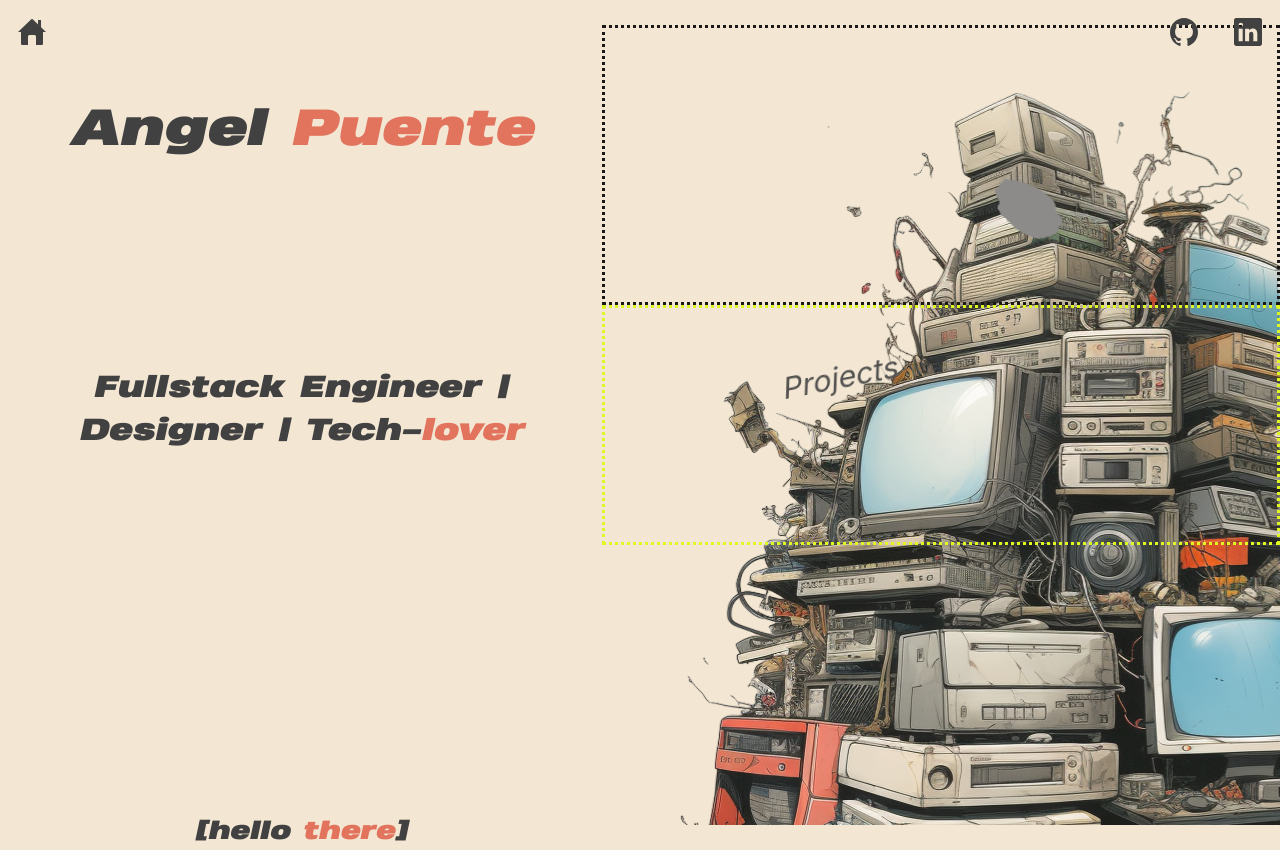
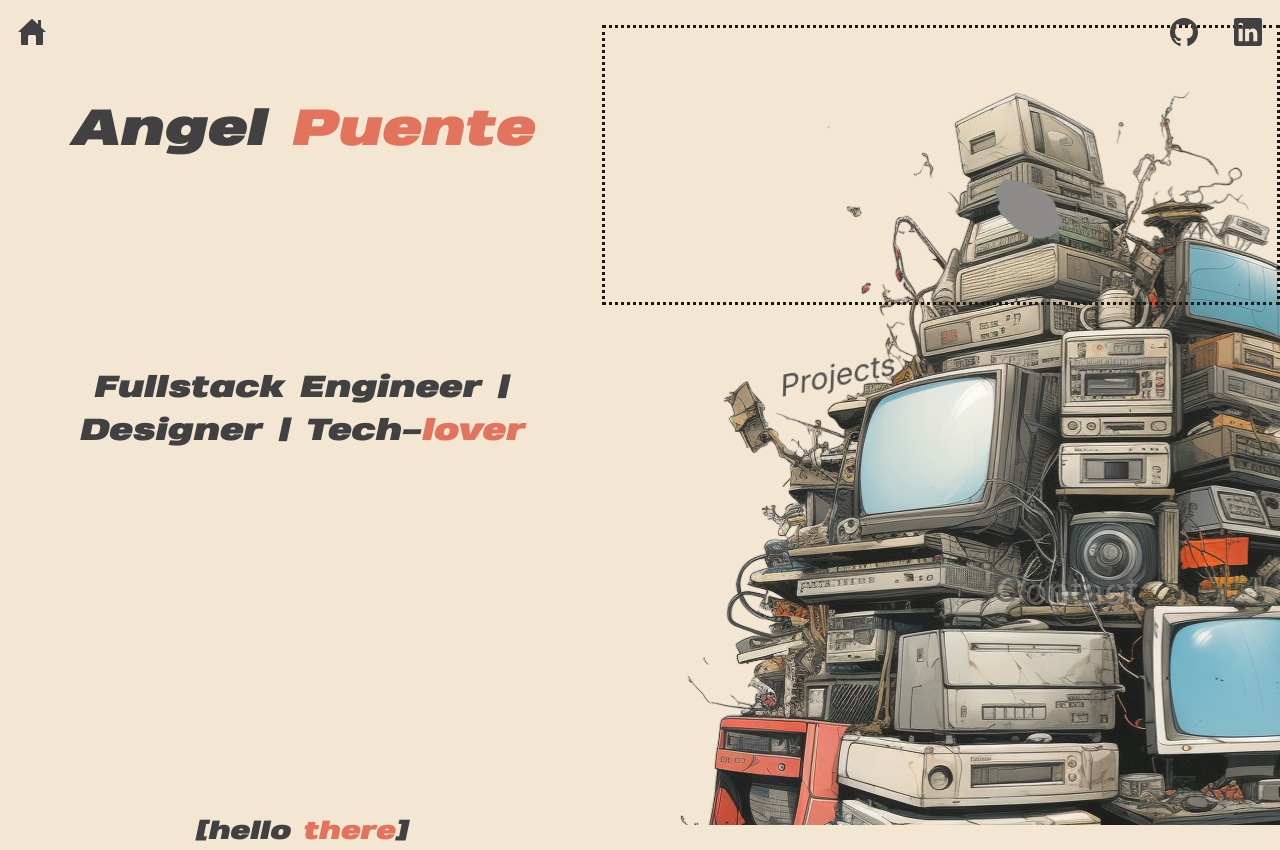
Before and after one commit to tetonkaa/PortfolioV2, a React (Create React App) app in the folder portfolio.v2/: page / in a window 1280 px wide. Built offline with nearby package versions, Linux system fonts and the light colour scheme.

Commit message:
contact link styled

```diff
--- a/portfolio.v2/src/components/nav/nav.js
+++ b/portfolio.v2/src/components/nav/nav.js
@@ -5,8 +5,25 @@
     <nav class=" border-gray-200 dark:bg-gray-900">
       <div class="max-w-screen-xl flex flex-wrap items-center justify-between mx-auto p-4">
         <a href="">
-      <svg xmlns="http://www.w3.org/2000/svg" class="ionicon" viewBox="0 0 512 512"><path d="M80 212v236a16 16 0 0016 16h96V328a24 24 0 0124-24h80a24 24 0 0124 24v136h96a16 16 0 0016-16V212"  stroke-linecap="round" stroke-linejoin="round" stroke-width="32"/><path d="M480 256L266.89 52c-5-5.28-16.69-5.34-21.78 0L32 256M400 179V64h-48v69"  stroke-linecap="round" stroke-linejoin="round" stroke-width="32"/></svg>
-      </a>
+          <svg
+            xmlns="http://www.w3.org/2000/svg"
+            class="ionicon"
+            viewBox="0 0 512 512"
+          >
+            <path
+              d="M80 212v236a16 16 0 0016 16h96V328a24 24 0 0124-24h80a24 24 0 0124 24v136h96a16 16 0 0016-16V212"
+              stroke-linecap="round"
+              stroke-linejoin="round"
+              stroke-width="32"
+            />
+            <path
+              d="M480 256L266.89 52c-5-5.28-16.69-5.34-21.78 0L32 256M400 179V64h-48v69"
+              stroke-linecap="round"
+              stroke-linejoin="round"
+              stroke-width="32"
+            />
+          </svg>
+        </a>
 
         <button
           data-collapse-toggle="navbar-default"
@@ -35,13 +52,31 @@
         <div class="hidden w-full md:block md:w-auto" id="navbar-default">
           <ul class="font-medium flex flex-col p-4 md:p-0 mt-4 md:flex-row md:space-x-8 rtl:space-x-reverse md:mt-0 md:border-0 ">
             <li>
-              <a href="#" class="block py-2 px-3 md:p-0 ">
-              <svg xmlns="http://www.w3.org/2000/svg" class="ionicon" viewBox="0 0 512 512"><path d="M256 32C132.3 32 32 134.9 32 261.7c0 101.5 64.2 187.5 153.2 217.9a17.56 17.56 0 003.8.4c8.3 0 11.5-6.1 11.5-11.4 0-5.5-.2-19.9-.3-39.1a102.4 102.4 0 01-22.6 2.7c-43.1 0-52.9-33.5-52.9-33.5-10.2-26.5-24.9-33.6-24.9-33.6-19.5-13.7-.1-14.1 1.4-14.1h.1c22.5 2 34.3 23.8 34.3 23.8 11.2 19.6 26.2 25.1 39.6 25.1a63 63 0 0025.6-6c2-14.8 7.8-24.9 14.2-30.7-49.7-5.8-102-25.5-102-113.5 0-25.1 8.7-45.6 23-61.6-2.3-5.8-10-29.2 2.2-60.8a18.64 18.64 0 015-.5c8.1 0 26.4 3.1 56.6 24.1a208.21 208.21 0 01112.2 0c30.2-21 48.5-24.1 56.6-24.1a18.64 18.64 0 015 .5c12.2 31.6 4.5 55 2.2 60.8 14.3 16.1 23 36.6 23 61.6 0 88.2-52.4 107.6-102.3 113.3 8 7.1 15.2 21.1 15.2 42.5 0 30.7-.3 55.5-.3 63 0 5.4 3.1 11.5 11.4 11.5a19.35 19.35 0 004-.4C415.9 449.2 480 363.1 480 261.7 480 134.9 379.7 32 256 32z"/></svg>
+              <a
+                href="https://github.com/tetonkaa"
+                class="block py-2 px-3 md:p-0 "
+              >
+                <svg
+                  xmlns="http://www.w3.org/2000/svg"
+                  class="ionicon"
+                  viewBox="0 0 512 512"
+                >
+                  <path d="M256 32C132.3 32 32 134.9 32 261.7c0 101.5 64.2 187.5 153.2 217.9a17.56 17.56 0 003.8.4c8.3 0 11.5-6.1 11.5-11.4 0-5.5-.2-19.9-.3-39.1a102.4 102.4 0 01-22.6 2.7c-43.1 0-52.9-33.5-52.9-33.5-10.2-26.5-24.9-33.6-24.9-33.6-19.5-13.7-.1-14.1 1.4-14.1h.1c22.5 2 34.3 23.8 34.3 23.8 11.2 19.6 26.2 25.1 39.6 25.1a63 63 0 0025.6-6c2-14.8 7.8-24.9 14.2-30.7-49.7-5.8-102-25.5-102-113.5 0-25.1 8.7-45.6 23-61.6-2.3-5.8-10-29.2 2.2-60.8a18.64 18.64 0 015-.5c8.1 0 26.4 3.1 56.6 24.1a208.21 208.21 0 01112.2 0c30.2-21 48.5-24.1 56.6-24.1a18.64 18.64 0 015 .5c12.2 31.6 4.5 55 2.2 60.8 14.3 16.1 23 36.6 23 61.6 0 88.2-52.4 107.6-102.3 113.3 8 7.1 15.2 21.1 15.2 42.5 0 30.7-.3 55.5-.3 63 0 5.4 3.1 11.5 11.4 11.5a19.35 19.35 0 004-.4C415.9 449.2 480 363.1 480 261.7 480 134.9 379.7 32 256 32z" />
+                </svg>
               </a>
             </li>
             <li>
-              <a href="#" class="block py-2 px-3 md:p-0 ">
-              <svg xmlns="http://www.w3.org/2000/svg" class="ionicon" viewBox="0 0 512 512"><path d="M444.17 32H70.28C49.85 32 32 46.7 32 66.89v374.72C32 461.91 49.85 480 70.28 480h373.78c20.54 0 35.94-18.21 35.94-38.39V66.89C480.12 46.7 464.6 32 444.17 32zm-273.3 373.43h-64.18V205.88h64.18zM141 175.54h-.46c-20.54 0-33.84-15.29-33.84-34.43 0-19.49 13.65-34.42 34.65-34.42s33.85 14.82 34.31 34.42c-.01 19.14-13.31 34.43-34.66 34.43zm264.43 229.89h-64.18V296.32c0-26.14-9.34-44-32.56-44-17.74 0-28.24 12-32.91 23.69-1.75 4.2-2.22 9.92-2.22 15.76v113.66h-64.18V205.88h64.18v27.77c9.34-13.3 23.93-32.44 57.88-32.44 42.13 0 74 27.77 74 87.64z" /></svg>
+              <a
+                href="https://www.linkedin.com/in/angel-puente0/"
+                class="block py-2 px-3 md:p-0 "
+              >
+                <svg
+                  xmlns="http://www.w3.org/2000/svg"
+                  class="ionicon"
+                  viewBox="0 0 512 512"
+                >
+                  <path d="M444.17 32H70.28C49.85 32 32 46.7 32 66.89v374.72C32 461.91 49.85 480 70.28 480h373.78c20.54 0 35.94-18.21 35.94-38.39V66.89C480.12 46.7 464.6 32 444.17 32zm-273.3 373.43h-64.18V205.88h64.18zM141 175.54h-.46c-20.54 0-33.84-15.29-33.84-34.43 0-19.49 13.65-34.42 34.65-34.42s33.85 14.82 34.31 34.42c-.01 19.14-13.31 34.43-34.66 34.43zm264.43 229.89h-64.18V296.32c0-26.14-9.34-44-32.56-44-17.74 0-28.24 12-32.91 23.69-1.75 4.2-2.22 9.92-2.22 15.76v113.66h-64.18V205.88h64.18v27.77c9.34-13.3 23.93-32.44 57.88-32.44 42.13 0 74 27.77 74 87.64z" />
+                </svg>
               </a>
             </li>
           </ul>
--- a/portfolio.v2/src/pages/main/main.css
+++ b/portfolio.v2/src/pages/main/main.css
@@ -61,8 +61,8 @@
   height: 20vh;
 }
 
+
 .projects {
-  border: dotted rgb(222, 250, 13);
   height: 30vh;
 }
 
@@ -77,14 +77,6 @@
   animation: static 2s infinite steps(3);
 }
 
-@keyframes textGlitch {
-  0% {
-    text-shadow: none;
-  }
-  100% {
-    text-shadow: 16px 4px 0px rgba(0, 0, 0, 0.6);
-  }
-}
 
 .projectsLink {
     padding-top: 3.5vh;
@@ -95,7 +87,6 @@
     animation: static 2s infinite steps(1);
     transition: 0.3s ease-in-out;
 }
-
 .projectsLink:hover {
   padding-top: 3.5vh;
   padding-left: 14vw;
@@ -107,6 +98,34 @@
   transition: 0.3s ease-in-out;
   cursor: pointer;
 }
+.contact{
+    height:10vh;
+    display: flex;
+    flex-direction: row;
+}
+
+
+.contact a{
+    padding-left: 57.5%;
+    padding-top: 1.8vh;
+}
+.contact h1{
+
+    font-size: 38px;
+  color: rgba(65, 65, 65, 0.749);
+  animation: textGlitch 2s infinite steps(3);
+  transition: 0.3s ease-in-out;
+}
+
+.contact h1:hover{
+
+    font-size: 38px;
+  color: #e2745e;
+  font-weight: bold;
+  animation: none;
+  transition: 0.3s ease-in-out;
+}
+
 
 @keyframes static {
   0% {
@@ -133,3 +152,17 @@
     filter: none;
   }
 }
+
+@keyframes textGlitch {
+    0% {
+        text-shadow: none;
+    }
+
+    95% {
+        text-shadow: 8px 4px 0px rgba(188, 188, 188, 0.6);
+    }
+    100% {
+        filter:blur(.7px);
+        text-shadow: none;
+    }
+  }
--- a/portfolio.v2/src/pages/main/main.js
+++ b/portfolio.v2/src/pages/main/main.js
@@ -28,7 +28,9 @@
               <h1 className="projectsLink">Projects</h1>
             </a>
           </div>
-          <div className="contact"></div>
+          <div className="contact">
+            <a><h1>Contact</h1></a>
+          </div>
         </div>
       </div>
     </div>
```
Lines whose indentation alone changed are shown as unchanged.
